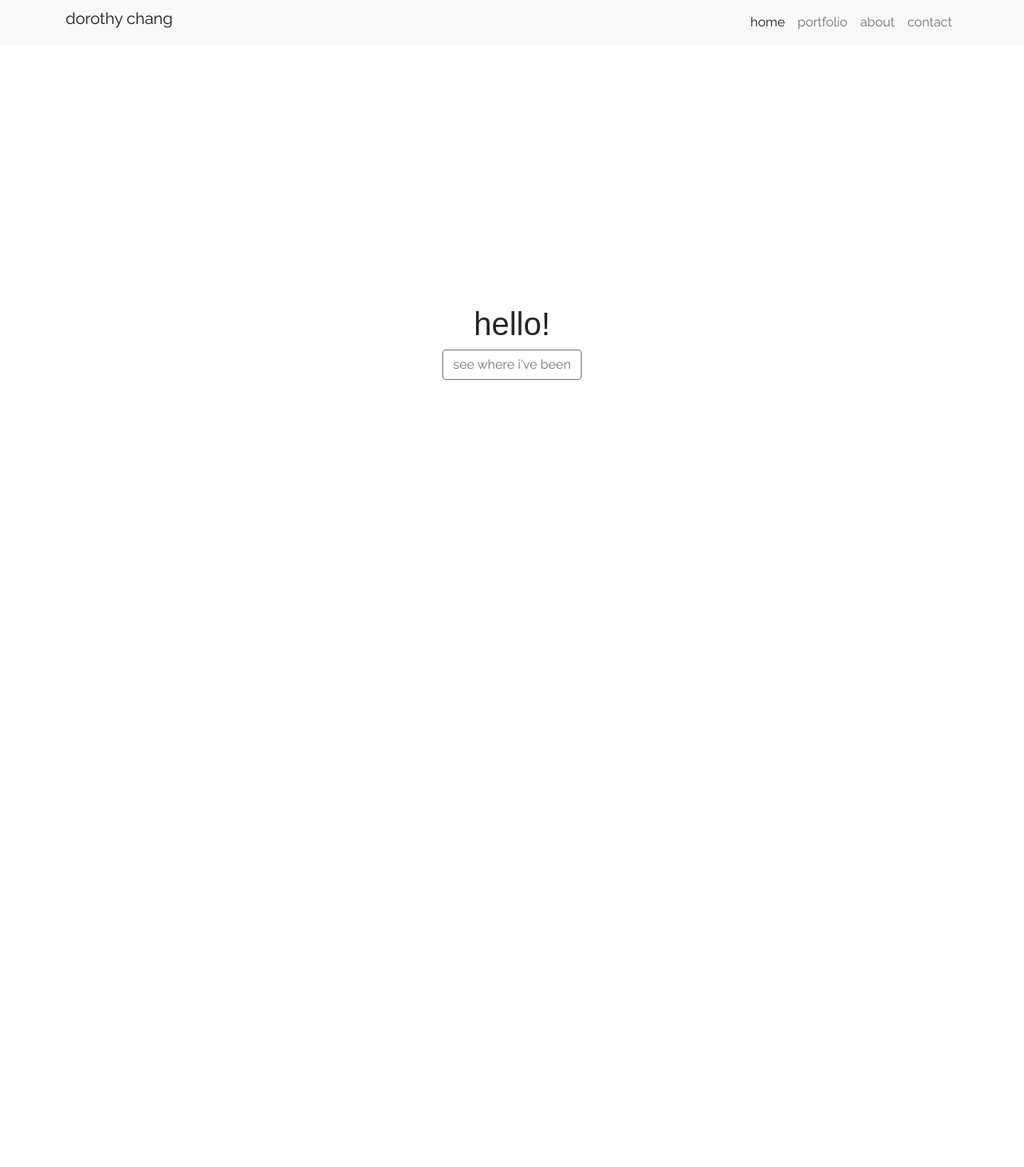
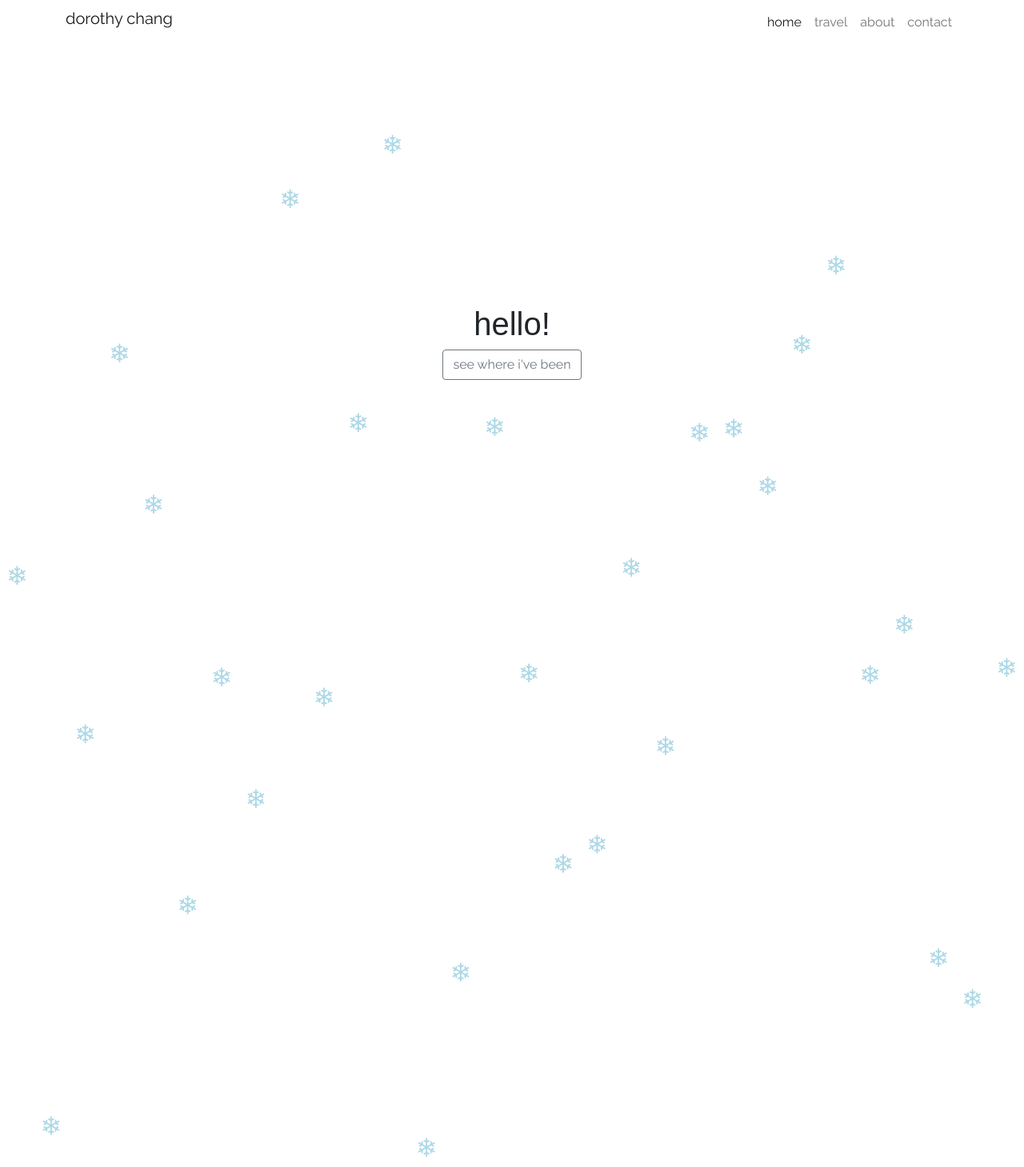
Before and after one commit to dorothychang15/dorothychang15.github.io, a React app: page / in a window 1280 px wide. Shown: the whole page at 80% size. Before the commit the page ends 800 px from the top, so only its background shows below. Built offline with nearby package versions, Linux system fonts and the light colour scheme; a web font is replaced by a local one.

Commit message:
add bg animation

```diff
--- a/package.json
+++ b/package.json
@@ -39,11 +39,13 @@
     "webpack-dev-server": "^4.7.4"
   },
   "dependencies": {
+    "@react-spring/types": "^9.4.4",
     "@types/react": "^17.0.43",
     "bootstrap": "^5.1.3",
     "gh-pages": "^3.2.3",
     "react": "^17.0.2",
     "react-bootstrap": "^2.2.2",
-    "react-dom": "^17.0.2"
+    "react-dom": "^17.0.2",
+    "react-spring": "^9.4.4"
   }
 }
--- /dev/null
+++ b/src/Snow.tsx
@@ -0,0 +1,23 @@
+import React from 'react';
+import { useSpring, animated } from 'react-spring';
+
+export default function Snow({ numDrops }: {
+    numDrops: number;
+}) {
+  return (
+    <div className="snow">
+      {
+        Array.from(Array(numDrops).keys()).map(i => (
+          <animated.div className="rain" key={`rain-${i}`} style={useSpring({
+            from: { marginTop: Math.random() * -1000 - 500, color: 'lightblue' },
+            to: { marginTop: Math.random() * 1000 + 500, color: 'lightblue' },
+            config: { duration: Math.random() * 10000 + 8000},
+            loop: true,
+          })}>
+            ❄
+          </animated.div>
+        ))
+      }
+    </div>
+  );
+}
--- a/src/index.css
+++ b/src/index.css
@@ -22,3 +22,13 @@ h1 {
     flex-direction: column;
     align-items: center;
 }
+
+.navbar-bg {
+  --bs-bg-opacity: 0;
+}
+
+.snow {
+    display: flex;
+    justify-content: space-around;
+    font-size: 32px;
+}
--- a/src/index.tsx
+++ b/src/index.tsx
@@ -8,11 +8,12 @@ import Navbar from 'react-bootstrap/Navbar';
 import Nav from 'react-bootstrap/Nav';
 
 import ImageCarouselModal from './ImageCarouselModal';
+import Snow from './Snow';
 
 export function App() {
   return (
     <div>
-      <Navbar bg="light" expand="md" variant="light">
+      <Navbar bg="light" expand="md" variant="light" className="navbar-bg">
         <Container>
           <div style={{ display: 'flex', justifyContent: 'space-between', width: '100vw'}}>
             <div><Navbar.Brand>dorothy chang</Navbar.Brand></div>
@@ -20,9 +21,9 @@ export function App() {
               <Navbar.Collapse id="basic-navbar-nav">
                 <Nav className="me-auto">
                   <Nav.Link href="/" active>home</Nav.Link>
-                  <Nav.Link href="/portfolio">portfolio</Nav.Link>
-                  <Nav.Link href="#about">about</Nav.Link>
-                  <Nav.Link href="#contact">contact</Nav.Link>
+                  <Nav.Link href="/travel">travel</Nav.Link>
+                  <Nav.Link href="/about">about</Nav.Link>
+                  <Nav.Link href="/contact">contact</Nav.Link>
                 </Nav>
               </Navbar.Collapse>
             </div>
@@ -33,9 +34,9 @@ export function App() {
         <div className="main-inner-container">
           <h1>hello!</h1>
           <ImageCarouselModal />
-
         </div>
       </div>
+      <Snow numDrops={30} />
     </div>
   );
 }
```
Also changed, not shown: 1 other file (tests, documents, lock files or other folders).
